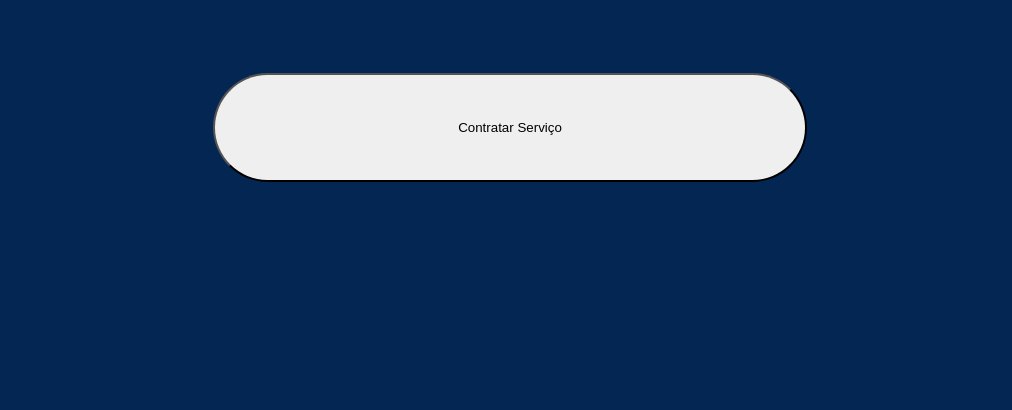
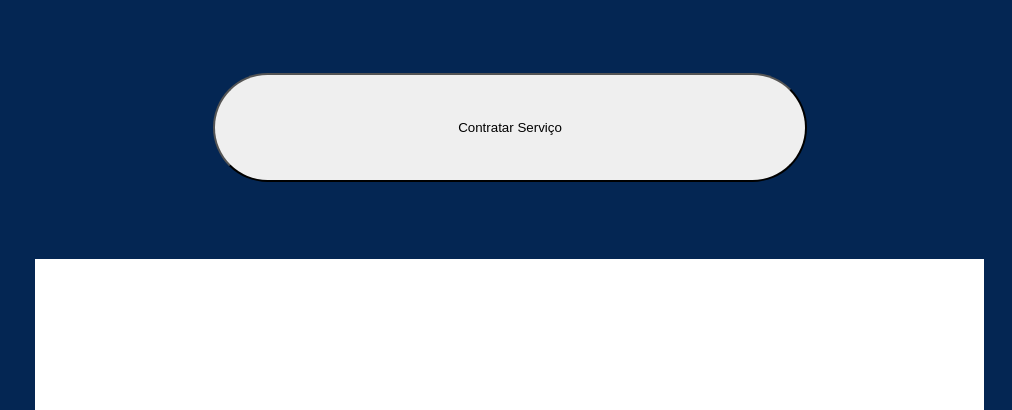
Before and after one commit to wandjr/VanoTech, a PHP site: page /contratar_servico.php in a window 1320 px wide. Shown: the part 645-1055 px from the top of the page, without its empty margins (308-1320 px from the left). Before the commit the page ends 827 px from the top, so only its background shows below. Run offline with PHP 8.4, Linux system fonts and the light colour scheme; some web fonts are replaced.

Commit message:
Update contratar_servico.php

```diff
--- a/contratar_servico.php
+++ b/contratar_servico.php
@@ -77,6 +77,16 @@ border-radius: 90px;
     top: 718px;
     border-radius: 90px;
 }
+
+.resultado
+{
+    position: absolute;
+    width: 949px;
+    height: 151px;
+    left: 343px;
+    top: 904px;
+    background: #FFFFFF;
+}
 </style>
 
 <body>
@@ -100,6 +110,11 @@ border-radius: 90px;
 
     <button class="box"> Contratar Serviço </button>
 
+    <div class="resultado"></div>
+
+
+
+
 
 
 
```
